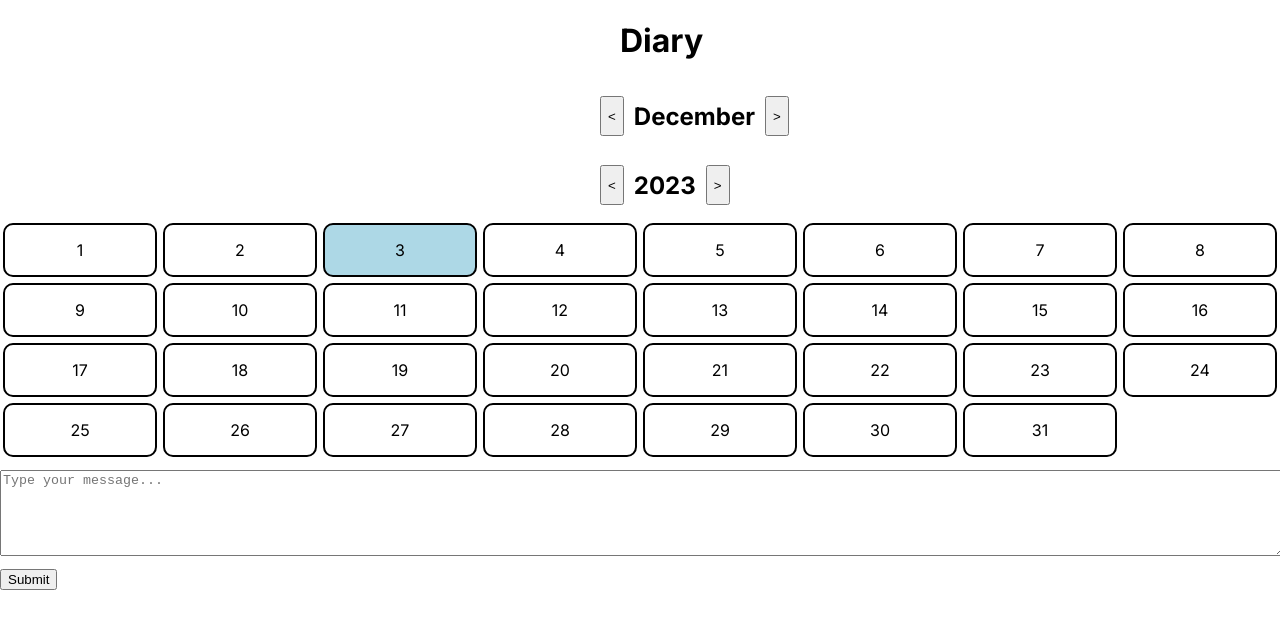
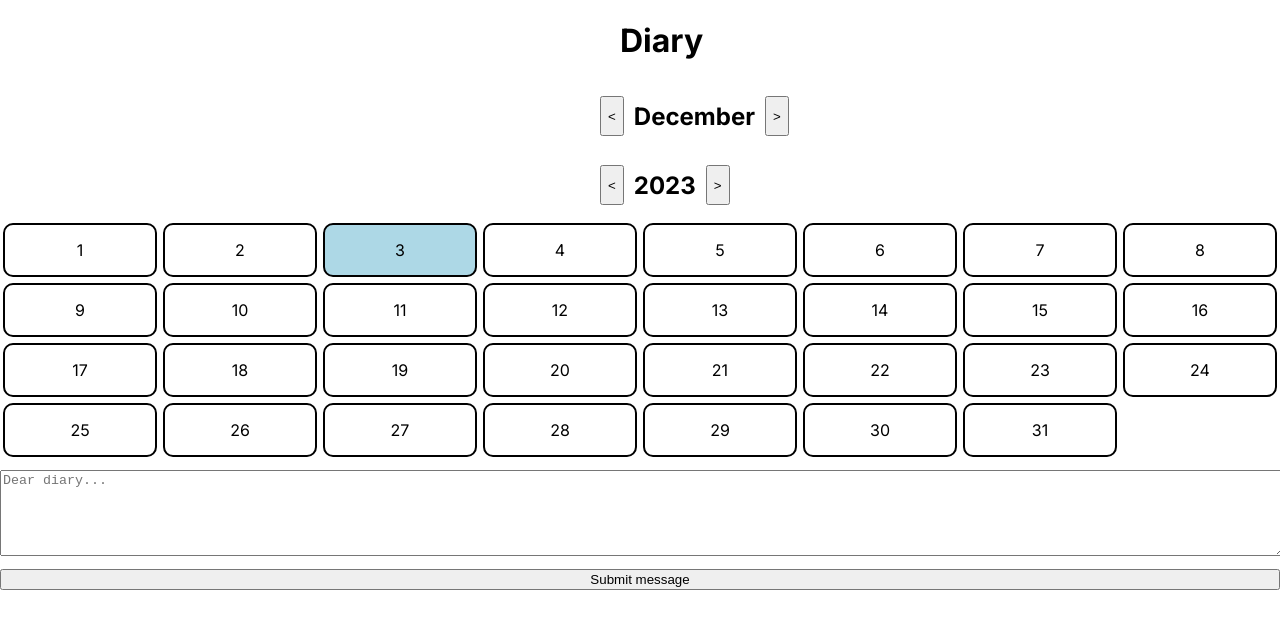
Before and after one commit to Moreen-n/Diary, a Next.js app: page / in a window 1280 px wide. Shown: the top 628 px of the page. Built offline with nearby package versions, Linux system fonts and the light colour scheme.

Commit message:
added css styles

```diff
--- a/src/app/globals.css
+++ b/src/app/globals.css
@@ -36,10 +36,7 @@ body {
   border-radius: 10px;
   margin: 3px;
 }
-#message {
-  width: 100%;
-  height: 100px;
-}
+
 #sub {
   width: 100%;
 }
--- a/src/components/day.css
+++ b/src/components/day.css
@@ -20,3 +20,6 @@ textarea {
   height: 80px;
   margin-bottom: 8px;
 }
+#sub {
+  width: 100%;
+}
--- a/src/components/day.jsx
+++ b/src/components/day.jsx
@@ -52,11 +52,11 @@ const [events, setEvents]= useState([])
 
         <div className={`message-input ${messageToShow ? 'highlighted-textArea':'' }`}>
           <textarea
-            placeholder="Type your message..."
+            placeholder="Dear diary..."
             value={messageToShow || message}
             onChange={handleInputChange}
           />
-          <button onClick={handleSaveMessage}>Submit</button>
+          <button id='sub' onClick={handleSaveMessage}>Submit message</button>
         </div>
 
 
```
Also changed, not shown: 1 other file (tests, documents, lock files or other folders).
